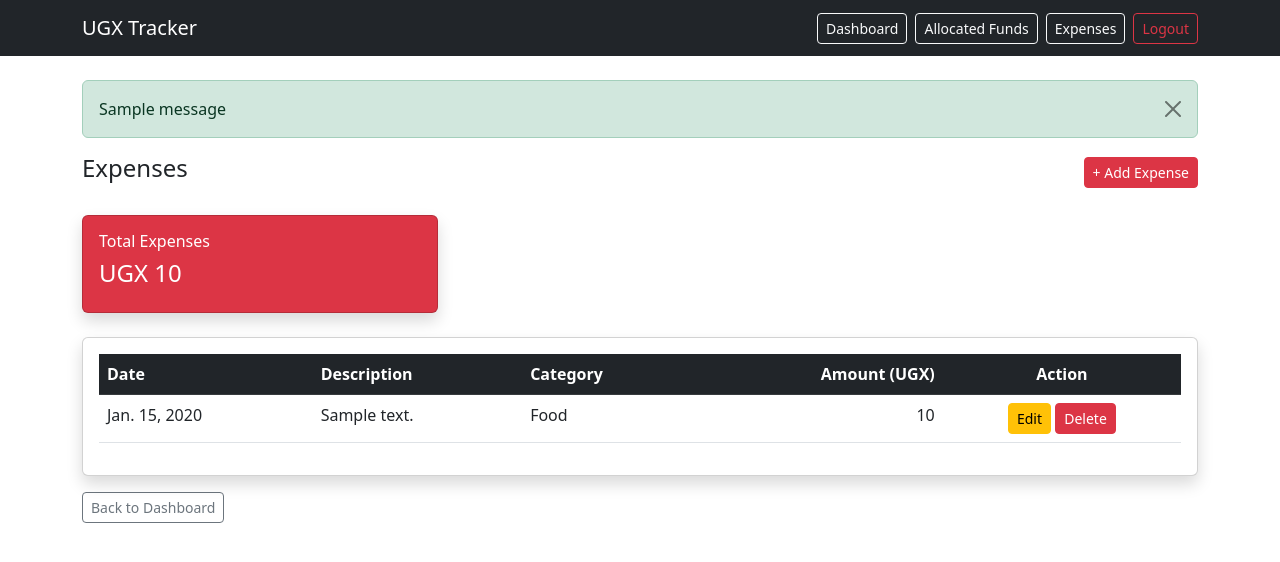
After one commit to Emma-Ssali/fetracker, a Django app: page /expenses/ in a window 1280 px wide. The commit adds this page. Shown: the top 562 px of the page. Run offline with Django 5.2, Linux system fonts and the light colour scheme; a user stored in the database is signed in; tables that the repository leaves empty hold one stand-in row (values such as "Sample post"); one stand-in notice (Sample message) is shown.

Commit message:
Add separate pages

```diff
--- a/tracker/templates/base.html
+++ b/tracker/templates/base.html
@@ -8,17 +8,41 @@
 <body>
     <nav class="navbar navbar-dark bg-dark mb-4">
         <div class="container">
-            <a class="navbar-brand" href="#">UGX Tracker</a>
-            <div>
-                <a href="{% url 'login' %}" class="btn btn-outline-light btn-sm">Login</a>
-                <a href="{% url 'register' %}" class="btn btn-light btn-sm">Register</a>
+            <a class="navbar-brand" href="{% url 'dashboard' %}">UGX Tracker</a>
+            <div class="d-flex align-items-center gap-2">
+                {% if user.is_authenticated %}
+                    <a href="{% url 'dashboard' %}"
+                       class="btn btn-outline-light btn-sm">Dashboard</a>
+                    <a href="{% url 'allocated_funds' %}"
+                       class="btn btn-outline-light btn-sm">Allocated Funds</a>
+                    <a href="{% url 'expenses' %}"
+                       class="btn btn-outline-light btn-sm">Expenses</a>
+                    <a href="{% url 'logout' %}"
+                       class="btn btn-outline-danger btn-sm">Logout</a>
+                {% else %}
+                    <a href="{% url 'login' %}"
+                       class="btn btn-outline-light btn-sm">Login</a>
+                    <a href="{% url 'register' %}"
+                       class="btn btn-light btn-sm">Register</a>
+                {% endif %}
             </div>
         </div>
     </nav>
 
     <div class="container">
+        {% if messages %}
+            {% for message in messages %}
+                <div class="alert alert-{{ message.tags }} alert-dismissible fade show" role="alert">
+                    {{ message }}
+                    <button type="button" class="btn-close" data-bs-dismiss="alert"></button>
+                </div>
+            {% endfor %}
+        {% endif %}
+
         {% block content %}
         {% endblock %}
     </div>
+
+    <script src="https://cdn.jsdelivr.net/npm/bootstrap@5.3.0/dist/js/bootstrap.bundle.min.js"></script>
 </body>
 </html>
--- /dev/null
+++ b/tracker/templates/tracker/expenses.html
@@ -0,0 +1,68 @@
+{% extends 'base.html' %}
+{% block content %}
+
+<div class="d-flex justify-content-between align-items-center mb-4">
+    <h4>Expenses</h4>
+    <a href="{% url 'add_transaction' %}" class="btn btn-danger btn-sm">
+        + Add Expense
+    </a>
+</div>
+
+<!-- Summary card -->
+<div class="row mb-4">
+    <div class="col-md-4">
+        <div class="card text-white bg-danger shadow">
+            <div class="card-body">
+                <h6 class="card-title">Total Expenses</h6>
+                <h4>UGX {{ total_expenses|floatformat:0 }}</h4>
+            </div>
+        </div>
+    </div>
+</div>
+
+<!-- Transactions table -->
+<div class="card shadow">
+    <div class="card-body">
+        {% if transactions %}
+        <table class="table table-hover">
+            <thead class="table-dark">
+                <tr>
+                    <th>Date</th>
+                    <th>Description</th>
+                    <th>Category</th>
+                    <th class="text-end">Amount (UGX)</th>
+                    <th class="text-center">Action</th>
+                </tr>
+            </thead>
+            <tbody>
+                {% for t in transactions %}
+                <tr>
+                    <td>{{ t.date }}</td>
+                    <td>{{ t.description }}</td>
+                    <td>{{ t.get_category_display }}</td>
+                    <td class="text-end">{{ t.amount|floatformat:0 }}</td>
+                    <td class="text-center">
+                        <a href="{% url 'edit_transaction' t.id %}"
+                           class="btn btn-warning btn-sm">Edit</a>
+                        <a href="{% url 'delete_transaction' t.id %}"
+                           class="btn btn-danger btn-sm"
+                           onclick="return confirm('Are you sure?')">Delete</a>
+                    </td>
+                </tr>
+                {% endfor %}
+            </tbody>
+        </table>
+        {% else %}
+            <p class="text-muted text-center py-4">
+                No expenses yet. Add your first one!
+            </p>
+        {% endif %}
+    </div>
+</div>
+
+<div class="mt-3">
+    <a href="{% url 'dashboard' %}" class="btn btn-outline-secondary btn-sm">
+        Back to Dashboard
+    </a>
+</div>
+{% endblock %}
--- a/tracker/urls.py
+++ b/tracker/urls.py
@@ -8,4 +8,6 @@ urlpatterns = [
     path('add-transaction/', views.add_transaction, name='add_transaction'),
     path('delete-transaction/<int:transaction_id>/', views.delete_transaction, name='delete_transaction'),
     path('edit-transaction/<int:transaction_id>/', views.edit_transaction, name='edit_transaction'),
+    path('allocated-funds/', views.allocated_funds, name='allocated_funds'),
+    path('expenses/', views.expenses, name='expenses'),
 ]
--- a/tracker/views.py
+++ b/tracker/views.py
@@ -118,3 +118,37 @@ def edit_transaction(request, transaction_id):
         'form': form,
         'transaction': transaction
     })
+
+# ----------- ALLOCATED FUNDS ----------------
+@login_required
+def allocated_funds(request):
+    transactions = Transaction.objects.filter(
+        user=request.user,
+        transaction_type='allocated'
+    ).order_by('-date')
+
+    total_allocated = transactions.aggregate(
+        Sum('amount'))['amount__sum'] or 0
+
+    context = {
+        'transactions': transactions,
+        'total_allocated': total_allocated,
+    }
+    return render(request, 'tracker/allocated_funds.html', context)
+
+# --------------- EXPENSES --------------------
+@login_required
+def expenses(request):
+    transactions = Transaction.objects.filter(
+        user=request.user,
+        transaction_type='expense'
+    ).order_by('-date')
+
+    total_expenses = transactions.aggregate(
+        Sum('amount'))['amount__sum'] or 0
+
+    context = {
+        'transactions': transactions,
+        'total_expenses': total_expenses,
+    }
+    return render(request, 'tracker/expenses.html', context)
```
Also changed, not shown: tracker/templates/tracker/allocated_funds.html (added, +68 -0 lines).
